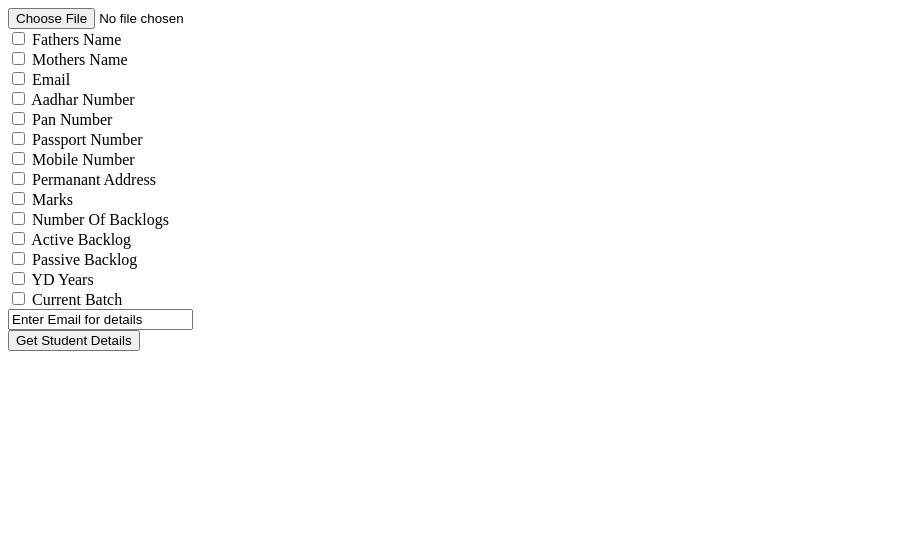
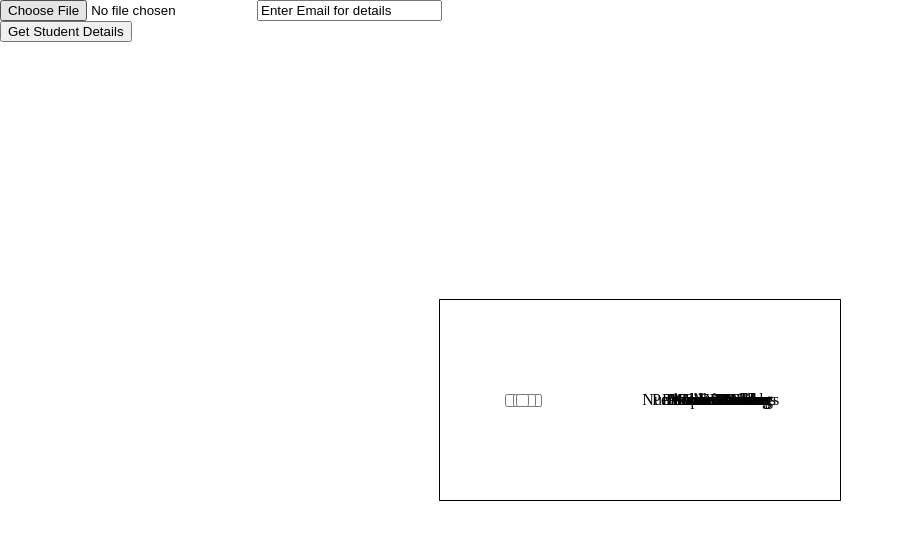
Before and after one commit to ameygoes/relationalDBManagementSystem, a Django app: page / in a window 1280 px wide. Shown: the top 540 px of the page, without its empty margins (0-904 px from the left). Run offline with Django 3.2, Linux system fonts and the light colour scheme.

Commit message:
Added my changes

```diff
--- /dev/null
+++ b/rdbms/static/index.css
@@ -0,0 +1,19 @@
+body{
+  padding: 0px;
+  margin: 0px
+}
+
+.form-check{
+  border: 1px solid black;
+  height: 200px;
+  width: 400px;
+  position: absolute;
+  margin: auto;
+  top: 0;
+  bottom: 0;
+  left: 0;
+  right: 0;
+  display: flex;
+  align-items: center;
+  justify-content: space-around;
+}
--- a/rdbms/templates/index.html
+++ b/rdbms/templates/index.html
@@ -2,12 +2,15 @@
 <html lang="en" dir="ltr">
   <head>
     <meta charset="utf-8">
-    <title></title>
+    <title>TNP Made Easy</title>
+    {% load static %}
+    <link rel="stylesheet" href="{% static 'index.css' %}"/>
   </head>
   <body>
 <form class="" action="" method="post" enctype="multipart/form-data">
   {% csrf_token %}
 <input type="file" name="studentIds" value="studentIds">
+
   <div class="form-check">
     <input type="checkbox" name="inputFields" value="fathersName" id="fathersName">
     <label for="fathersName">Fathers Name</label>
@@ -70,7 +73,7 @@
   </div>
 <input type="text" name="email" value="Enter Email for details">
 <br>
-<button type="submit" name="submit">Get Student Details</button>
+<button class="btn"  type="submit" name="submit">Get Student Details</button>
 </form>
   </body>
 </html>
```
Also changed, not shown: rdbms/relationalDataBaseManagement/settings.py (+10 -1 lines).
